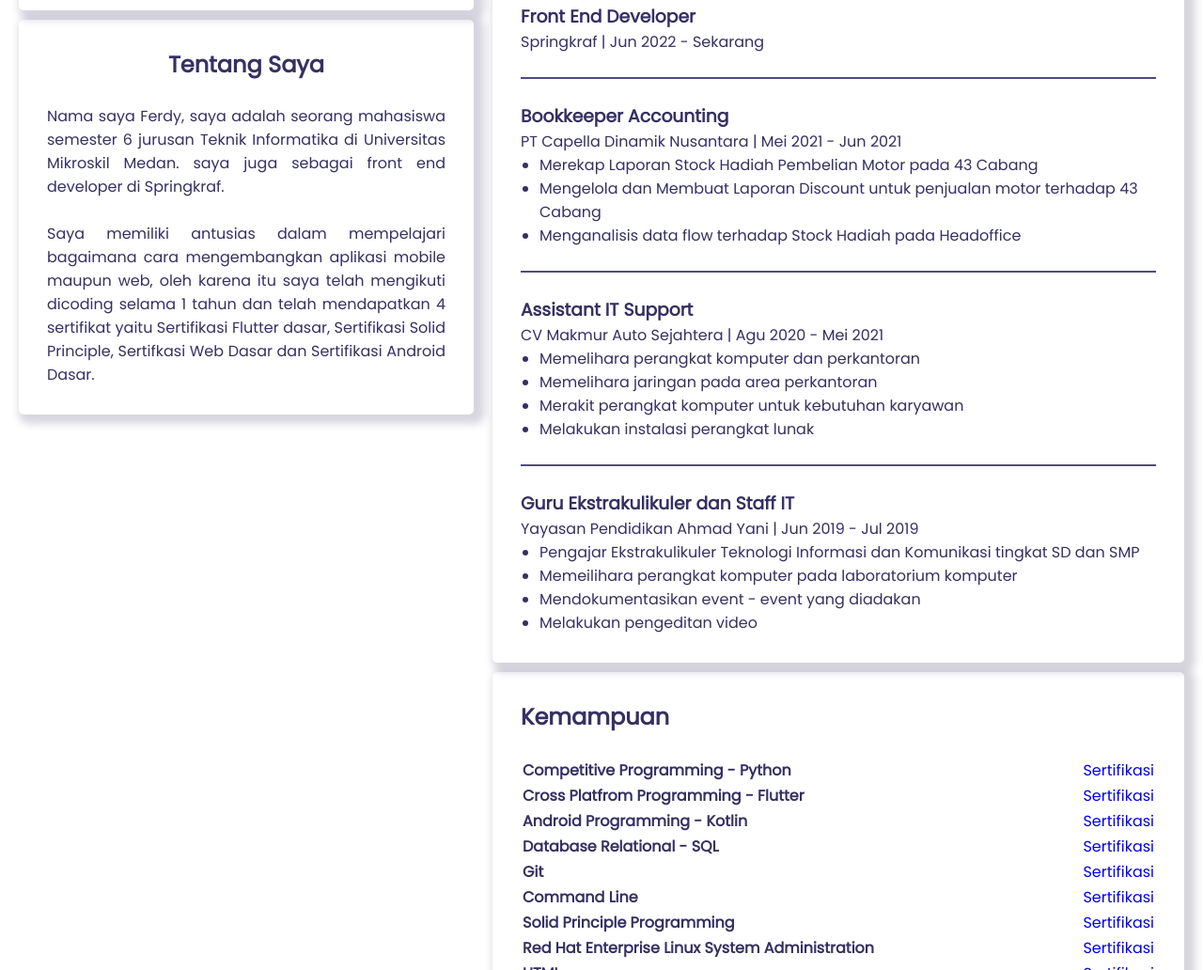
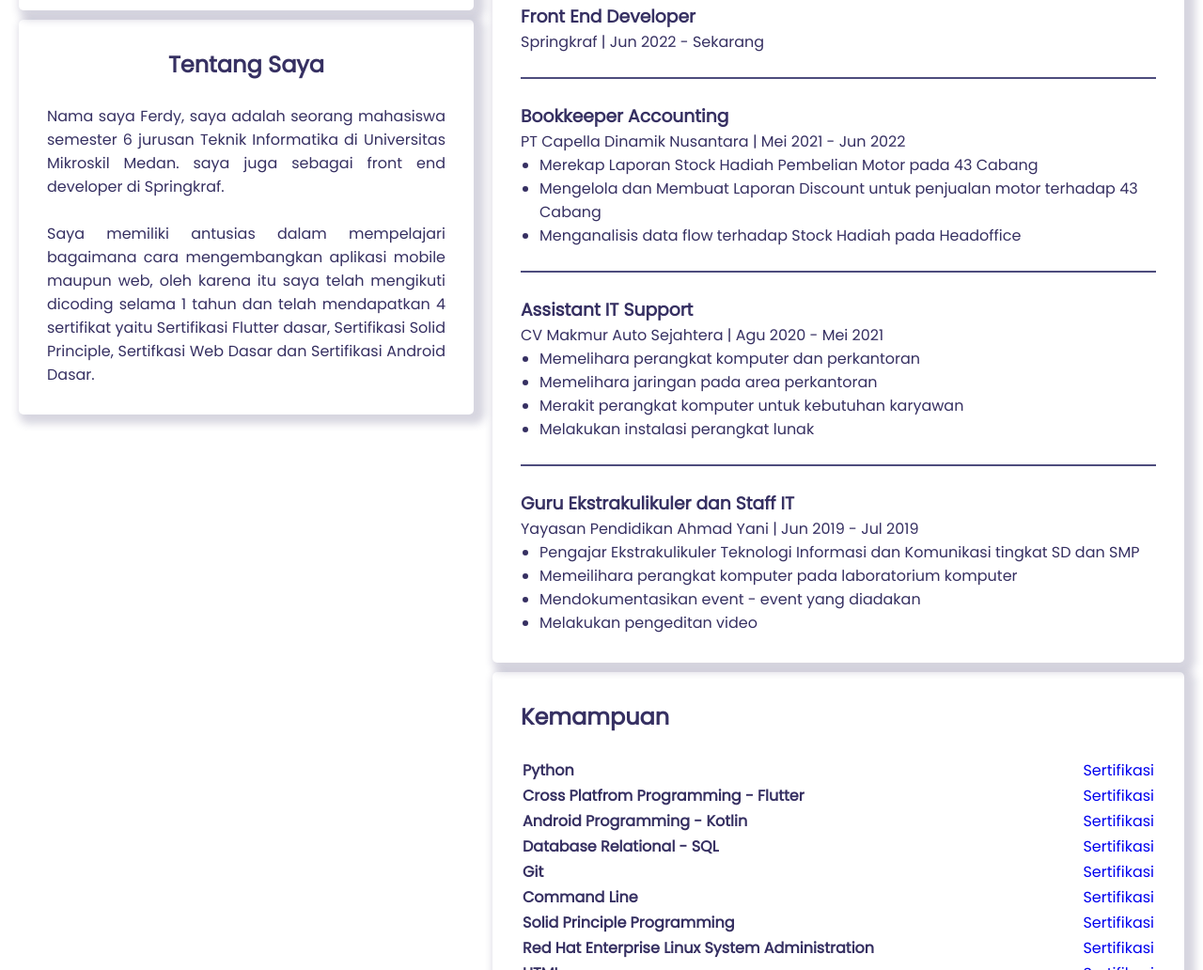
Before and after one commit to mbasyar/cv_mbasyar, a plain HTML site: page index.html in a window 1280 px wide. Shown: the part 762-1794 px from the top of the page at 94% size. Drawn offline with Linux system fonts and the light colour scheme.

```diff
--- a/index.html
+++ b/index.html
@@ -150,7 +150,7 @@
             <br />
             <section>
                 <h3>Bookkeeper Accounting</h3>
-                <p><span class="perusahaan">PT Capella Dinamik Nusantara</span> | <span class="year">Mei 2021 - Jun 2021</span></p>
+                <p><span class="perusahaan">PT Capella Dinamik Nusantara</span> | <span class="year">Mei 2021 - Jun 2022</span></p>
                 <ul>
                     <li>Merekap Laporan Stock Hadiah Pembelian Motor pada 43 Cabang</li>
                     <li>Mengelola dan Membuat Laporan Discount untuk penjualan motor terhadap 43 Cabang</li>
@@ -190,7 +190,7 @@
           <section>
             <table>
               <tr>
-                <th>Competitive Programming - Python</th>
+                <th>Python</th>
                 <td><a href="https://www.hackerrank.com/certificates/a665f9f4af1d" target="_blank" rel="dofollow"> Sertifikasi</a></td>
               </tr>
               <tr>
```
